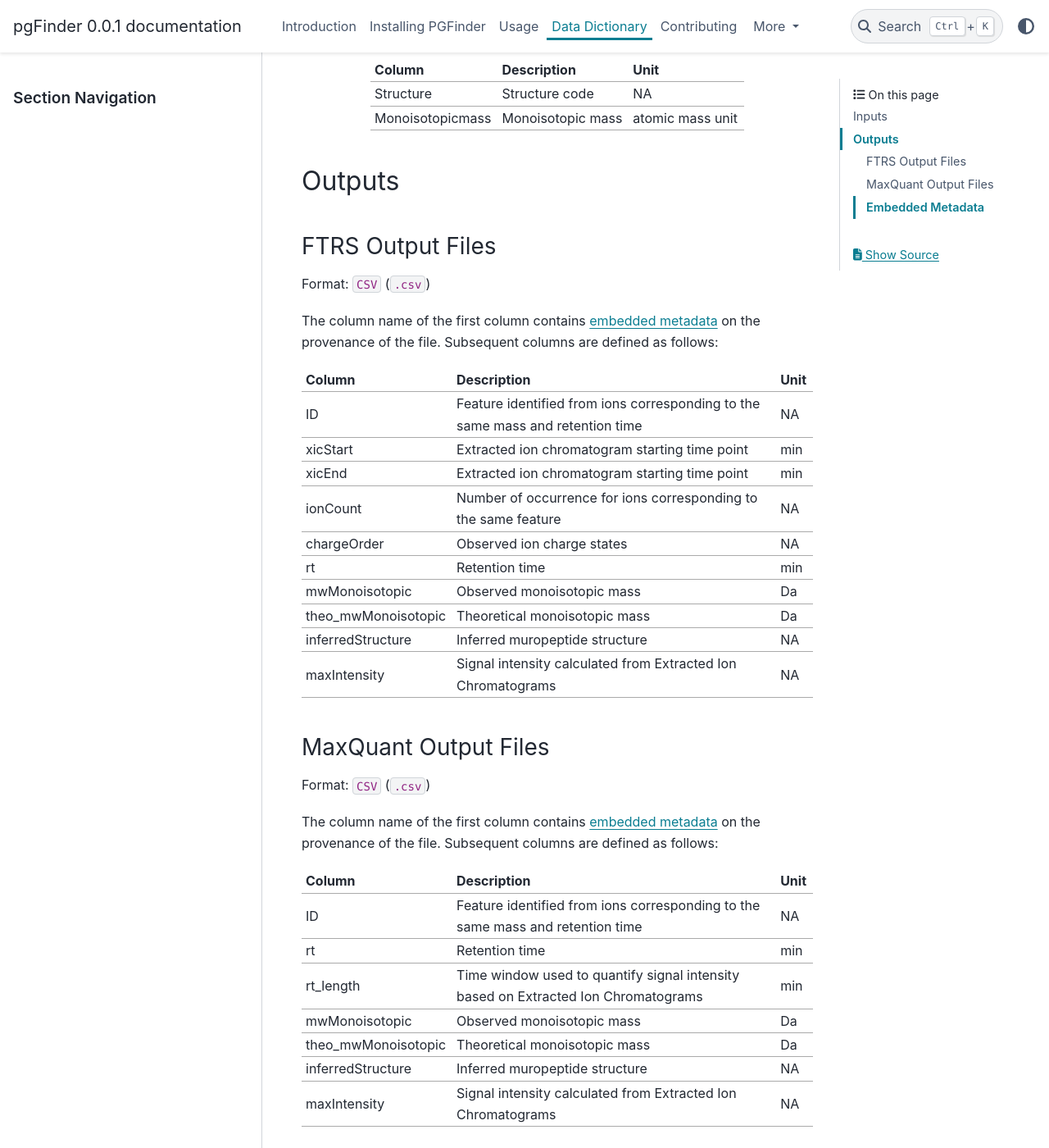
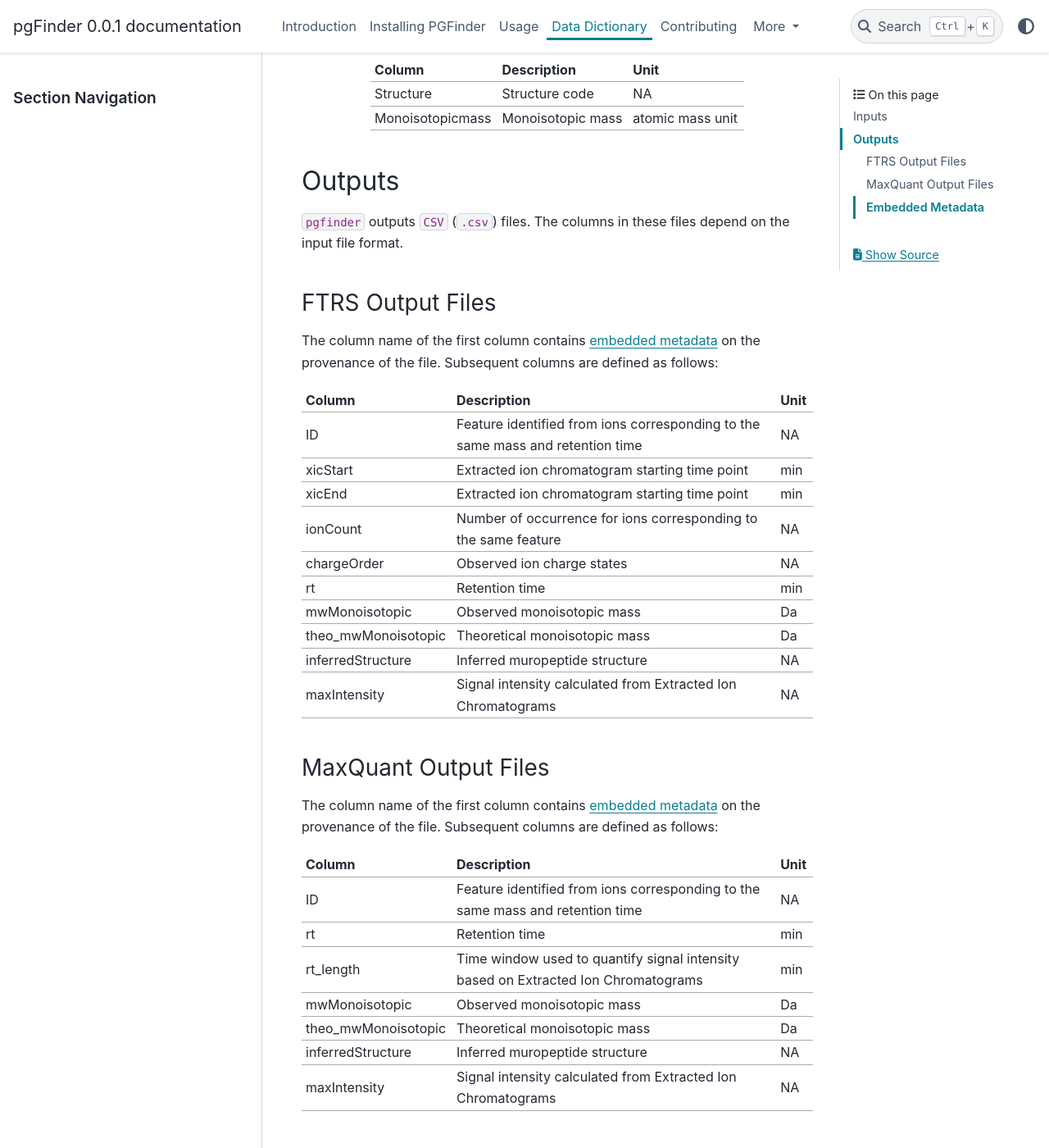
Before and after one commit to Mesnage-Org/pgfinder, a Sphinx documentation site: the page built from docs/data_dictionary.md, in a window 1280 px wide and 1400 px high, scrolled down 1508 px. Shown: the whole window at 82% size. Built offline with Sphinx 7.4.7 and the PyData theme 0.15.4, drawn with Linux system fonts in a browser that asks for light colours; pages that are not in the unit, such as notebooks, are missing from menus; some of the changed text lies outside the part shown.

Commit message:
more detail on outputs

```diff
--- a/docs/data_dictionary.md
+++ b/docs/data_dictionary.md
@@ -51,9 +51,9 @@ with a `.csv` extension. `pgfinder` has built-in mass lists for *Escherichia col
 
 ## Outputs
 
+`pgfinder` outputs `CSV` (`.csv`) files. The columns in these files depend on the input file format.
+
 ### FTRS Output Files
-
-Format: `CSV` (`.csv`)
 
 The column name of the first column contains [embedded metadata](#embedded-metadata) on the provenance of the file. Subsequent columns are defined as follows:
 
@@ -71,8 +71,6 @@ The column name of the first column contains [embedded metadata](#embedded-metad
 | maxIntensity        | Signal intensity calculated from Extracted Ion Chromatograms                   | NA   |
 
 ### MaxQuant Output Files
-
-Format: `CSV` (`.csv`)
 
 The column name of the first column contains [embedded metadata](#embedded-metadata) on the provenance of the file. Subsequent columns are defined as follows:
 
```
Also changed, not shown: other parts of docs/data_dictionary.md (+1 -1 lines).
